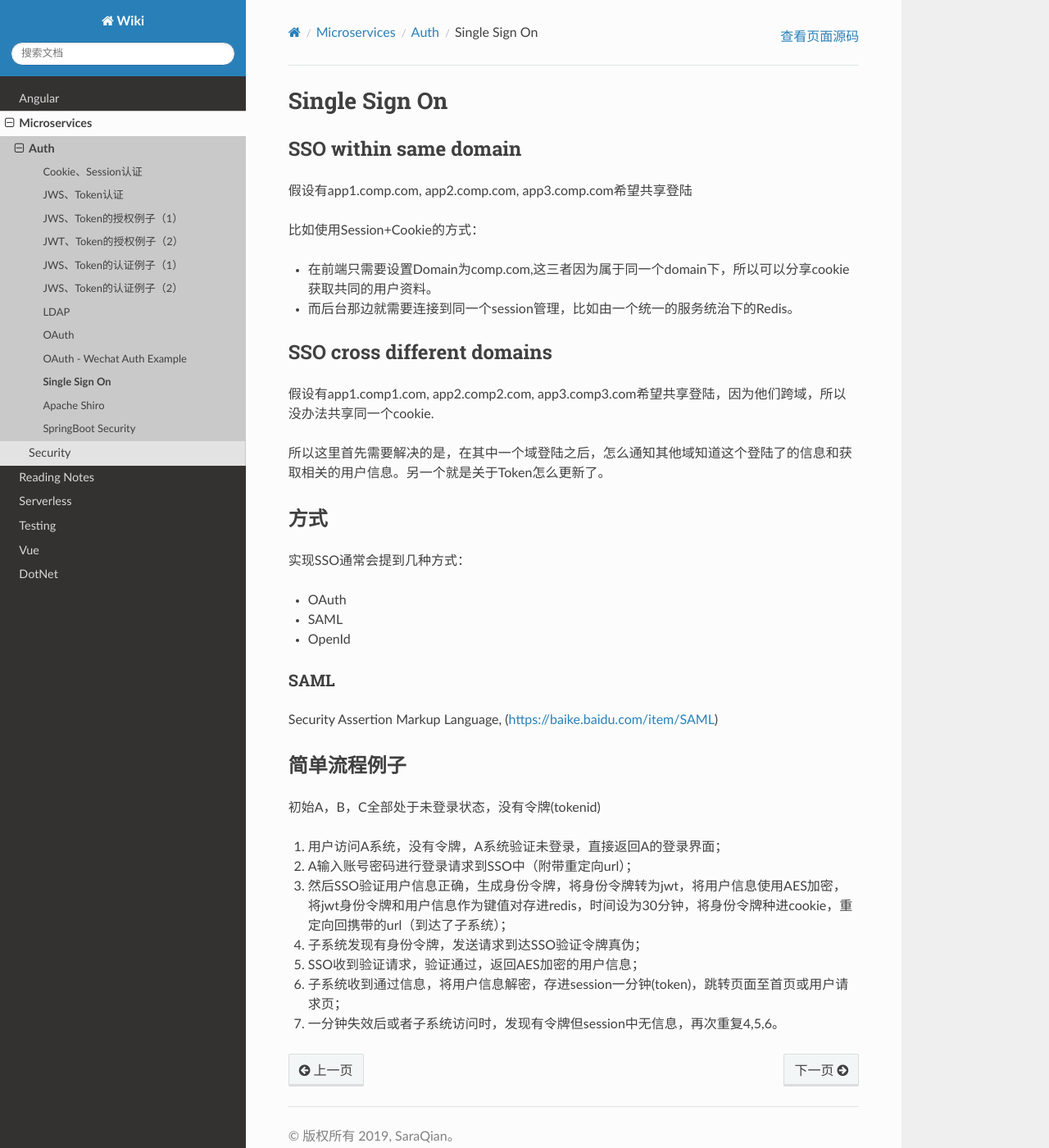
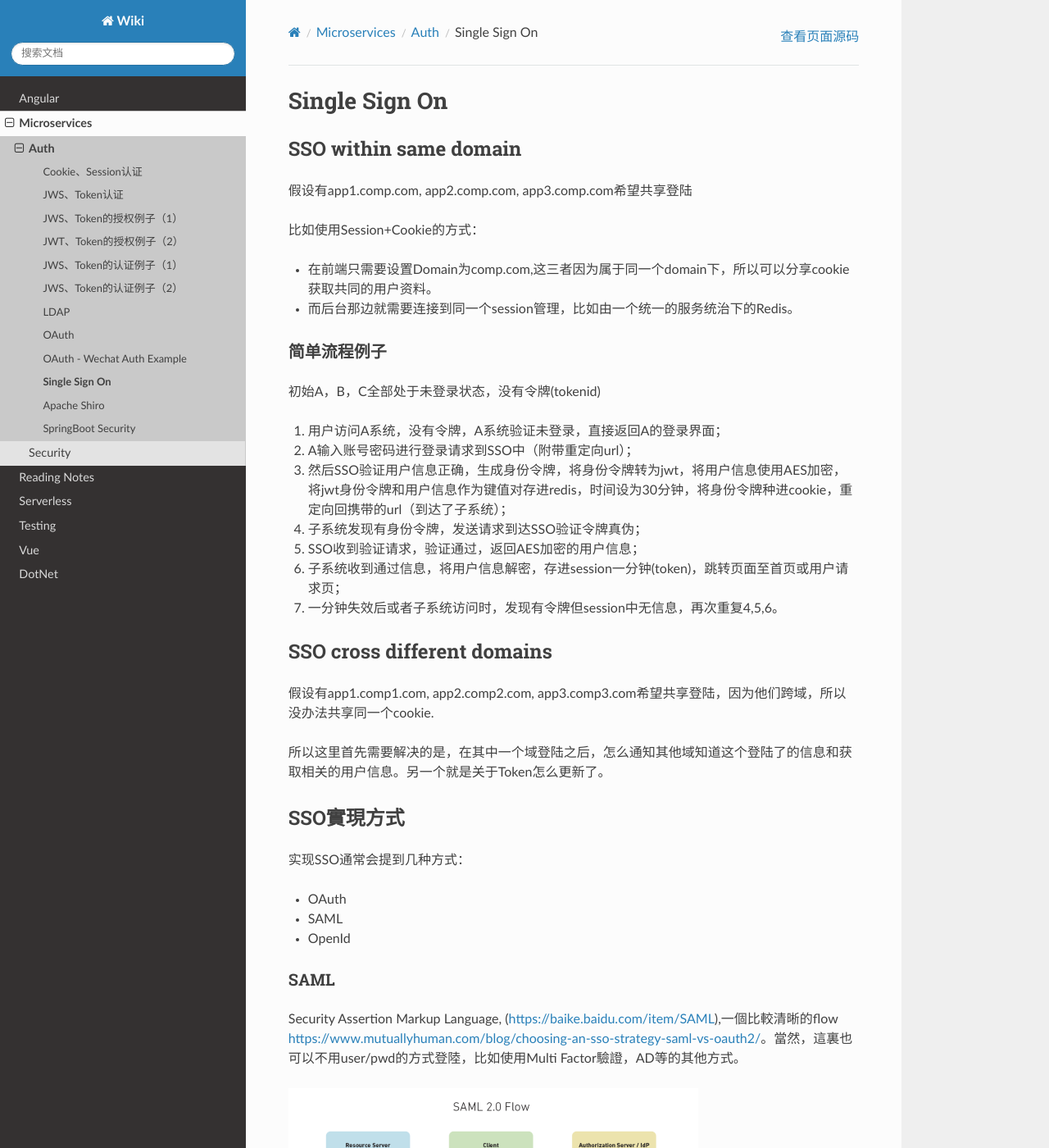
Before and after one commit to abigail830/Sphinx_wiki, a Sphinx documentation site: the page built from source/Microservices/Auth/SSO.rst, in a window 1280 px wide and 1400 px high. Shown: the whole window at 82% size. Built offline with Sphinx 7.4.7 and the Read the Docs theme 2.0.0, drawn with Linux system fonts in a browser that asks for light colours.

Commit message:
Update SSO.rst

```diff
--- a/source/Microservices/Auth/SSO.rst
+++ b/source/Microservices/Auth/SSO.rst
@@ -11,6 +11,18 @@ SSO within same domain
 * 在前端只需要设置Domain为comp.com,这三者因为属于同一个domain下，所以可以分享cookie获取共同的用户资料。
 * 而后台那边就需要连接到同一个session管理，比如由一个统一的服务统治下的Redis。
 
+简单流程例子
+^^^^^^^^^^^^^
+
+初始A，B，C全部处于未登录状态，没有令牌(tokenid)
+
+1. 用户访问A系统，没有令牌，A系统验证未登录，直接返回A的登录界面；
+2. A输入账号密码进行登录请求到SSO中（附带重定向url）；
+3. 然后SSO验证用户信息正确，生成身份令牌，将身份令牌转为jwt，将用户信息使用AES加密，将jwt身份令牌和用户信息作为键值对存进redis，时间设为30分钟，将身份令牌种进cookie，重定向回携带的url（到达了子系统）；
+4. 子系统发现有身份令牌，发送请求到达SSO验证令牌真伪；
+5. SSO收到验证请求，验证通过，返回AES加密的用户信息；
+6. 子系统收到通过信息，将用户信息解密，存进session一分钟(token)，跳转页面至首页或用户请求页；
+7. 一分钟失效后或者子系统访问时，发现有令牌但session中无信息，再次重复4,5,6。
 
 SSO cross different domains
 -------------------------------
@@ -20,8 +32,7 @@ SSO cross different domains
 所以这里首先需要解决的是，在其中一个域登陆之后，怎么通知其他域知道这个登陆了的信息和获取相关的用户信息。另一个就是关于Token怎么更新了。
 
 
-
-方式
+SSO實現方式
 -------------
 
 实现SSO通常会提到几种方式：
@@ -33,27 +44,10 @@ SSO cross different domains
 SAML
 ^^^^^^^^
 
-Security Assertion Markup Language, (https://baike.baidu.com/item/SAML)
+Security Assertion Markup Language, (https://baike.baidu.com/item/SAML),一個比較清晰的flow https://www.mutuallyhuman.com/blog/choosing-an-sso-strategy-saml-vs-oauth2/。當然，這裏也可以不用user/pwd的方式登陸，比如使用Multi Factor驗證，AD等的其他方式。
 
-.. image: ../../../images/saml.png
-  : width: 500px
-
-
-
-简单流程例子
--------------
-
-初始A，B，C全部处于未登录状态，没有令牌(tokenid)
-
-1. 用户访问A系统，没有令牌，A系统验证未登录，直接返回A的登录界面；
-2. A输入账号密码进行登录请求到SSO中（附带重定向url）；
-3. 然后SSO验证用户信息正确，生成身份令牌，将身份令牌转为jwt，将用户信息使用AES加密，将jwt身份令牌和用户信息作为键值对存进redis，时间设为30分钟，将身份令牌种进cookie，重定向回携带的url（到达了子系统）；
-4. 子系统发现有身份令牌，发送请求到达SSO验证令牌真伪；
-5. SSO收到验证请求，验证通过，返回AES加密的用户信息；
-6. 子系统收到通过信息，将用户信息解密，存进session一分钟(token)，跳转页面至首页或用户请求页；
-7. 一分钟失效后或者子系统访问时，发现有令牌但session中无信息，再次重复4,5,6。
-
-
+.. image:: ../../../images/saml.png
+  :width: 500px
 
 
 
```
